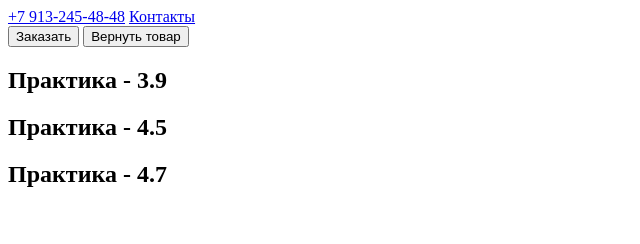
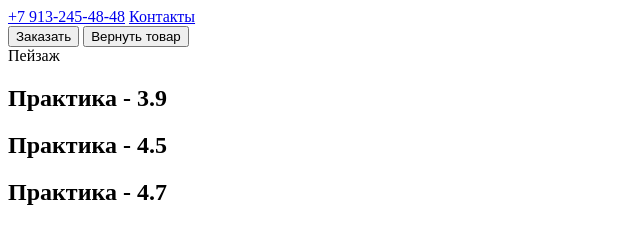
Before and after one commit to Anastasiya-xx/git-basics, a plain HTML site: page index.html in a window 1280 px wide. Shown: the whole page, without its empty margins (0-640 px from the left). Drawn offline with Linux system fonts and the light colour scheme.

Commit message:
added header

```diff
--- a/index.html
+++ b/index.html
@@ -15,6 +15,7 @@
         <button>Вернуть товар</button>
     </header>
     <main>
+        <header>Пейзаж</header>
         <section>
             <h1>Практика - 3.9 </h1>
             <h2>Практика - 4.5</h2>
```
